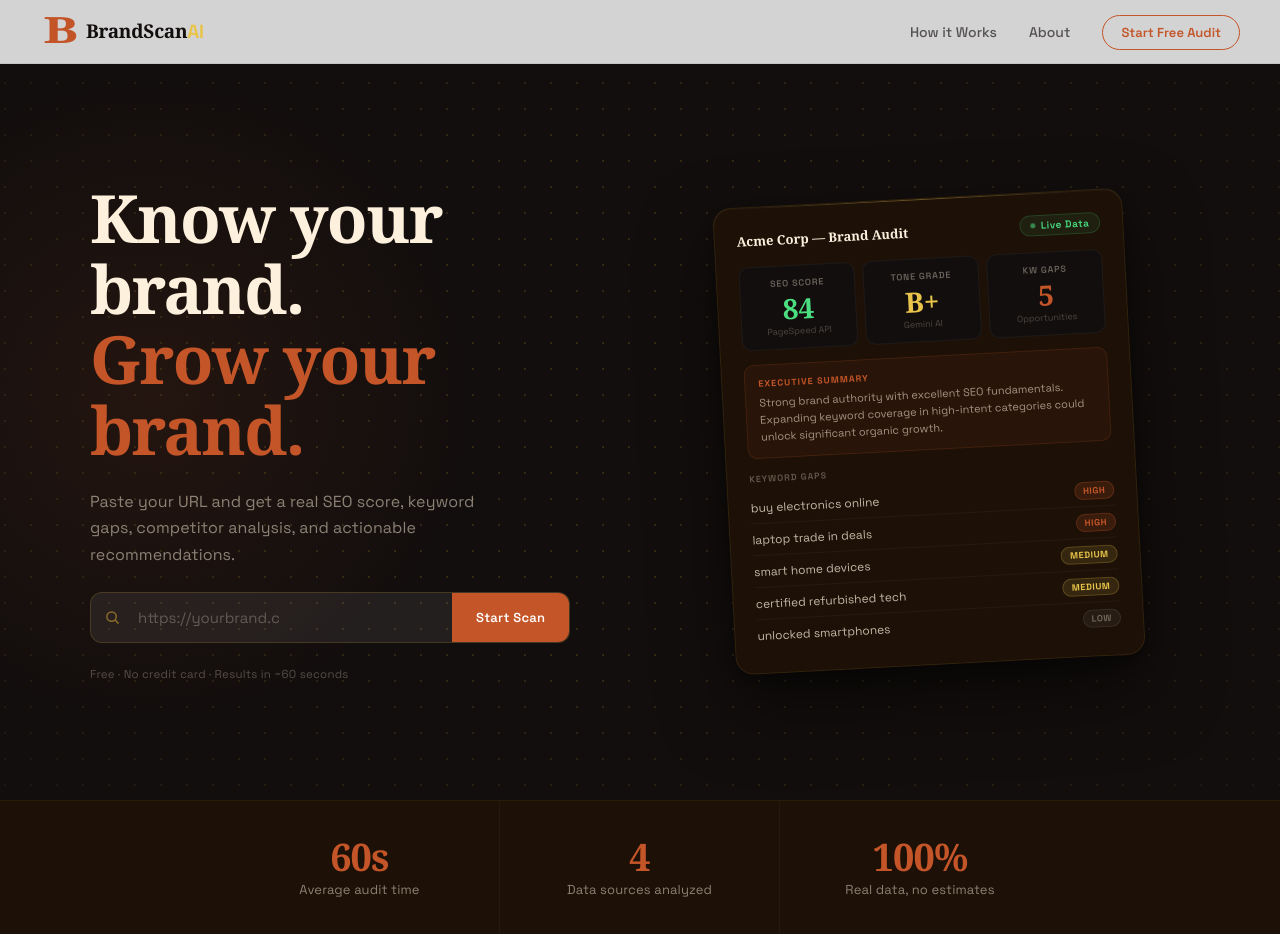
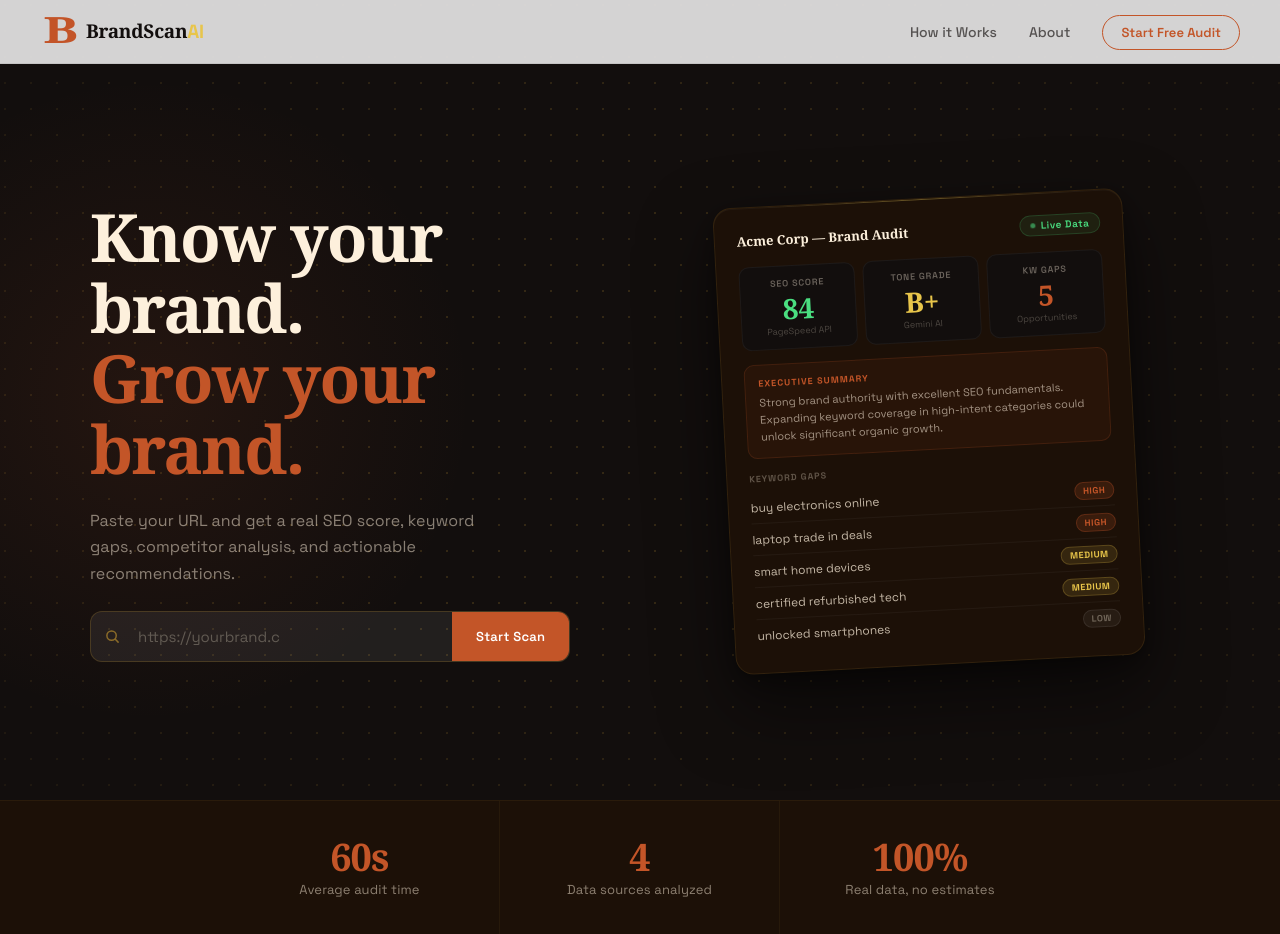
Before and after one commit to dajadell7-blip/Brandscan.ai, a Flask app: page / in a window 1280 px wide. Shown: the top 934 px of the page. Run offline with Flask 3, Linux system fonts and the light colour scheme.

Commit message:
Remove trust tagline and footer copyright text

```diff
--- a/templates/index.html
+++ b/templates/index.html
@@ -475,7 +475,7 @@
         <button type="submit" class="scan-btn">Start Scan</button>
       </form>
 
-      <span class="trust">Free · No credit card · Results in ~60 seconds</span>
+
     </div>
 
     <!-- Right: dashboard card -->
@@ -629,7 +629,7 @@
     </svg>
     <span class="foot-wm">BrandScan<span class="ai">AI</span></span>
   </div>
-  <span class="foot-copy">© 2026 BrandScan AI · Built by Daja Dowdell</span>
+
   <ul class="foot-links">
     <li><a href="#how">How it Works</a></li>
     <li><a href="#about">About</a></li>
```
